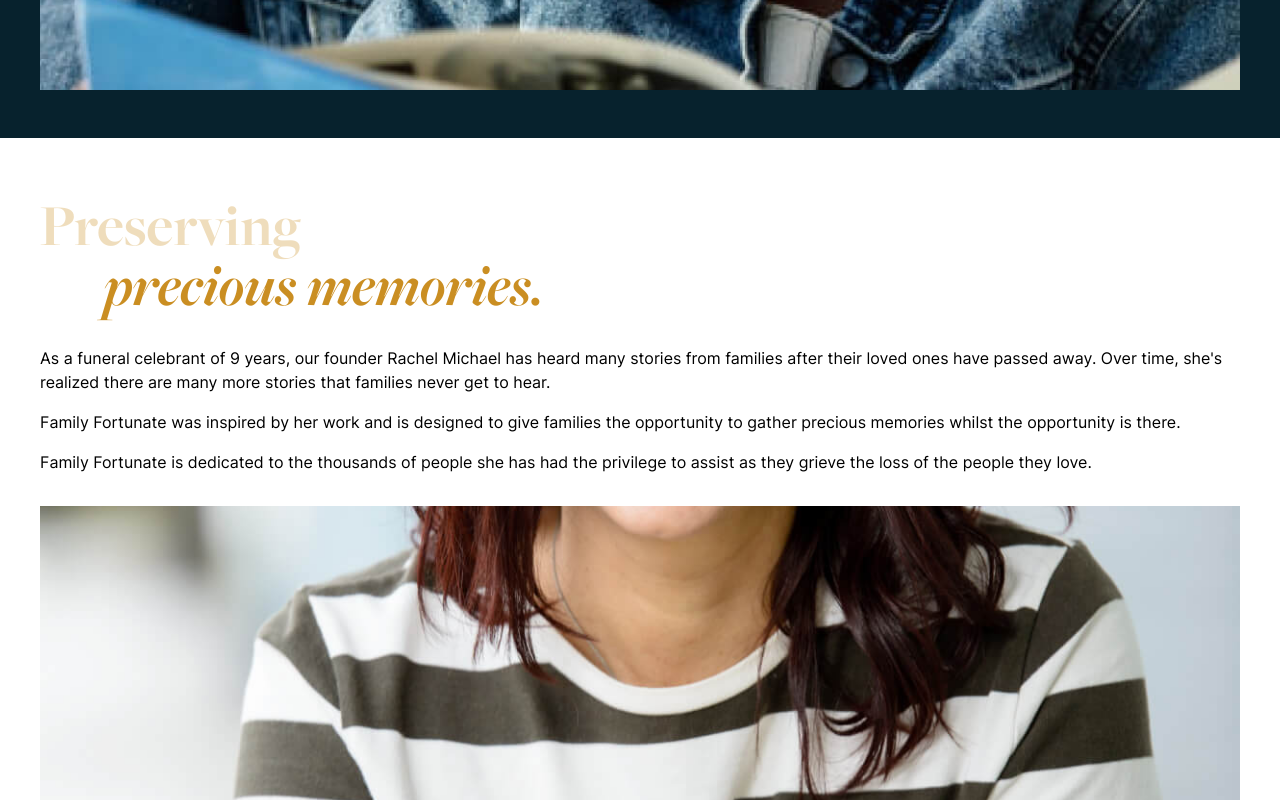
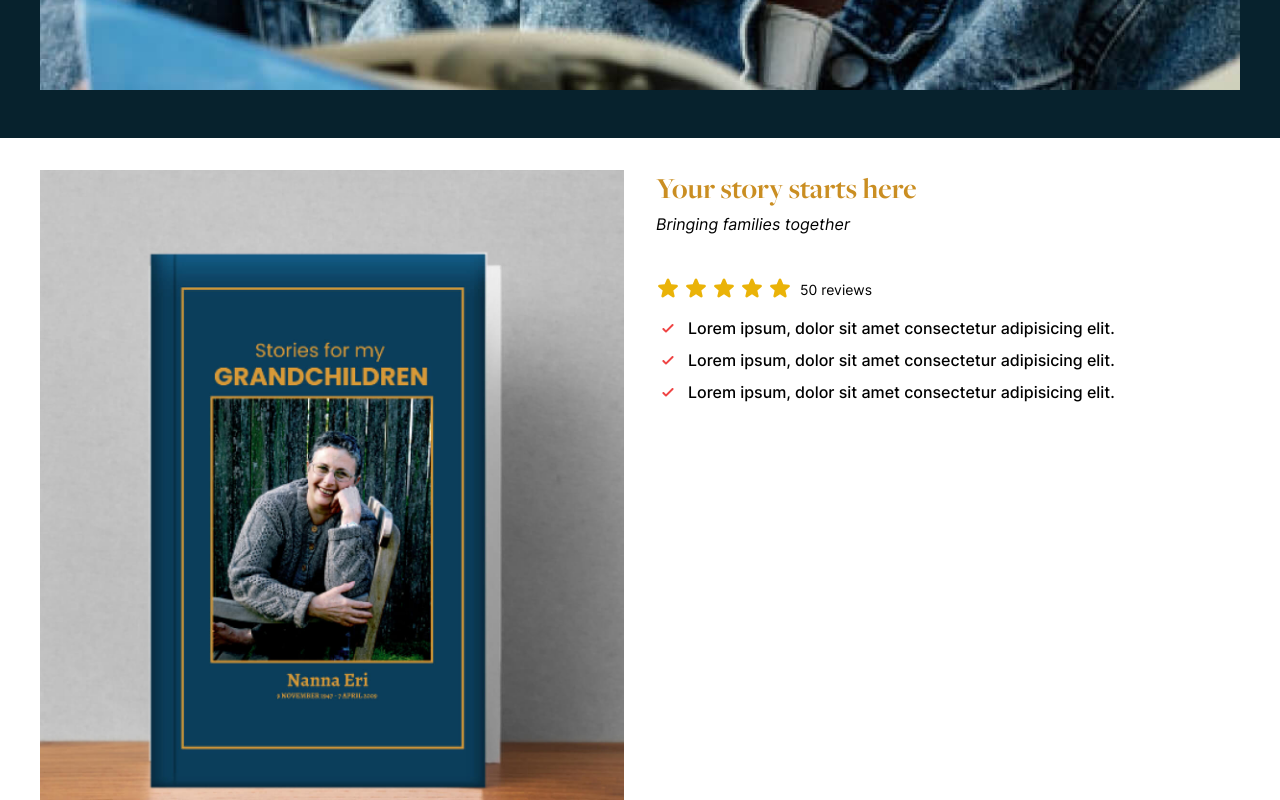
Before and after one commit to atweberlly/familywise, a Next.js app: page / in a window 1280 px wide. Shown: the part 2920-3720 px from the top of the page. Built offline with nearby package versions, Linux system fonts and the light colour scheme.

Commit message:
Create initial layout for subscriptions

```diff
--- a/src/pages/index.jsx
+++ b/src/pages/index.jsx
@@ -194,6 +194,62 @@ export default function Home() {
         </div>
       </div>
 
+      <div className="px-10 pt-8">
+        <div className="grid grid-cols-1 gap-4 md:grid-cols-2 md:gap-8">
+          <div className="md:order-2">
+            <h2 className="font-serif text-3xl font-bold text-warning-600">
+              Your story starts here
+            </h2>
+            <p className="mt-1.5 italic">Bringing families together</p>
+
+            <div className="mt-10">
+              <div className="flex items-end">
+                <div className="flex items-center space-x-1">
+                  {[...Array(5).keys()].map((x) => (
+                    <StarIcon className="h-6 w-6 text-yellow-500" key={x} />
+                  ))}
+                </div>
+                <span className="ml-2 text-sm">50 reviews</span>
+              </div>
+
+              <ul className="mt-4 space-y-2">
+                {[...Array(3).keys()].map((x) => (
+                  <li className="flex" key={x}>
+                    <svg
+                      className="h-6 w-6 shrink-0 text-red-500"
+                      xmlns="http://www.w3.org/2000/svg"
+                      fill="none"
+                      viewBox="0 0 24 24"
+                    >
+                      <path
+                        fill="currentColor"
+                        d="m9.973 14.175 5.9-5.9a.948.948 0 0 1 .7-.275c.284 0 .517.092.7.275a.948.948 0 0 1 .275.7.948.948 0 0 1-.275.7l-6.6 6.6c-.2.2-.433.3-.7.3a.96.96 0 0 1-.7-.3l-2.6-2.6a.948.948 0 0 1-.275-.7.95.95 0 0 1 .275-.7.948.948 0 0 1 .7-.275c.284 0 .517.092.7.275l1.9 1.9Z"
+                      />
+                    </svg>
+                    <p className="ml-2 font-medium">
+                      Lorem ipsum, dolor sit amet consectetur adipisicing elit.
+                    </p>
+                  </li>
+                ))}
+              </ul>
+
+              <div className="mt-4 space-y-4"></div>
+            </div>
+          </div>
+
+          <div className="md:order-1">
+            <Image
+              className="w-full"
+              src="/images/cover@4x.jpg"
+              alt="Cover"
+              width="304"
+              height="352"
+              priority="false"
+            />
+          </div>
+        </div>
+      </div>
+
       <div className="px-10 pt-14 pb-6">
         <div className="grid grid-cols-1 gap-8">
           <div>
@@ -256,7 +312,7 @@ export default function Home() {
 
                     <div className="mt-4 flex items-center justify-center space-x-1">
                       {[...Array(5).keys()].map((x) => (
-                        <StarIcon className="h-6 w-6 text-warning-600" key={x} />
+                        <StarIcon className="h-6 w-6 text-yellow-500" key={x} />
                       ))}
                     </div>
                   </div>
```
Also changed, not shown: public/images/cover@4x.jpg (added).
